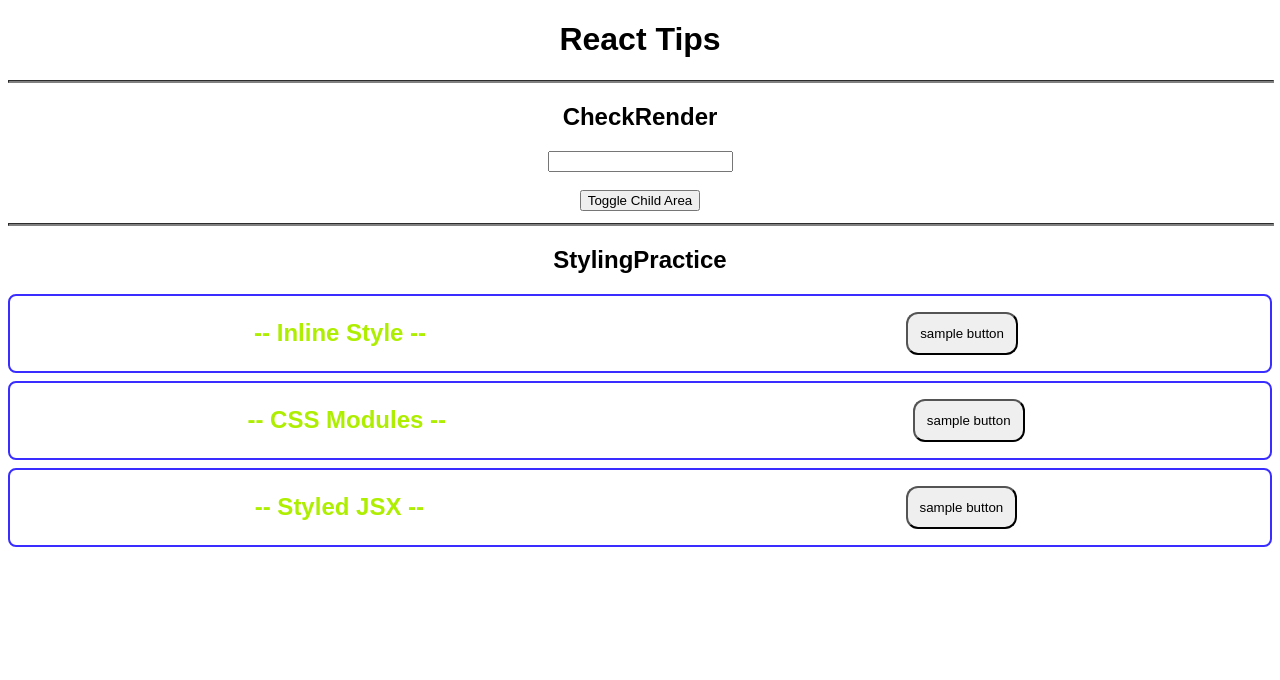
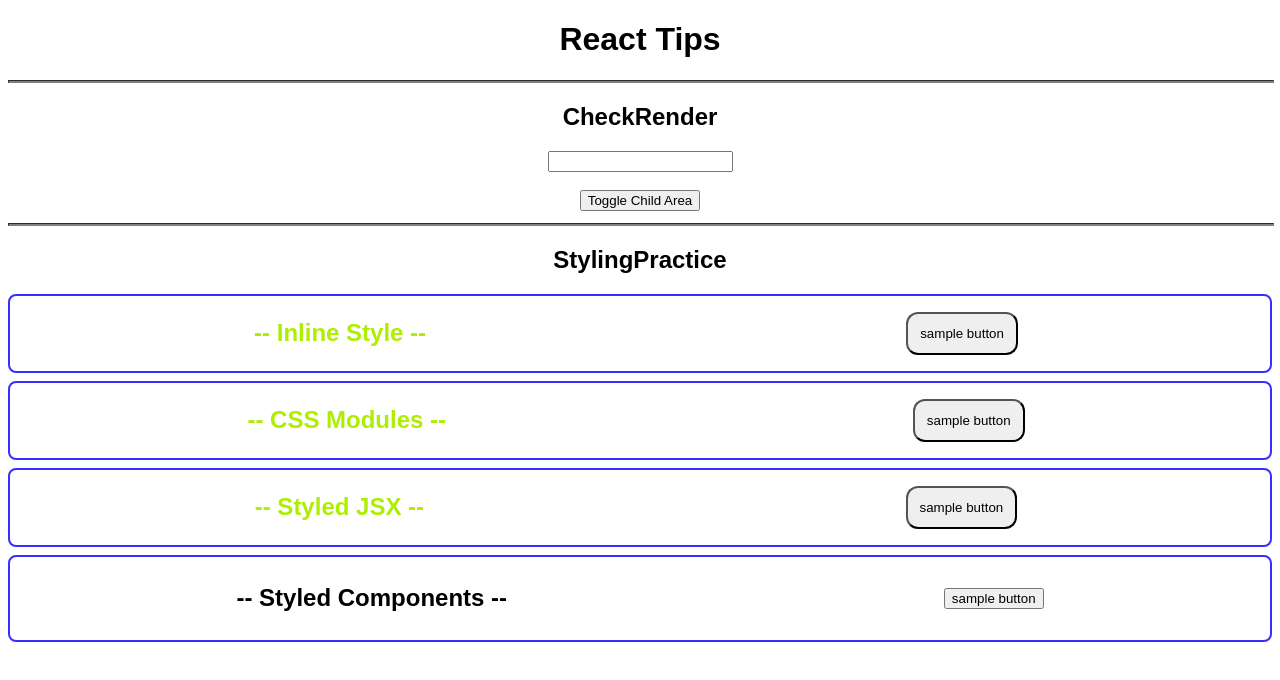
Before and after one commit to sota0121/codesandbox-react-tips, a React (Create React App) app: page / in a window 1280 px wide. Shown: the top 680 px of the page. Built offline with nearby package versions, Linux system fonts and the light colour scheme.

Commit message:
add styled-components basic

```diff
--- /dev/null
+++ b/src/components/StylingPractice/StyledComponents.jsx
@@ -0,0 +1,21 @@
+import React from "react";
+import styled from "styled-components";
+
+export const StyledComponents = (props) => {
+  return (
+    <Container>
+      <h2>-- Styled Components --</h2>
+      <button>sample button</button>
+    </Container>
+  );
+};
+
+const Container = styled.div`
+  border: solid 2px #392eff;
+  border-radius: 8px;
+  margin: 8px 0;
+  padding: 8px;
+  display: flex;
+  justify-content: space-around;
+  align-items: center;
+`;
--- a/src/components/StylingPractice/StylingPractice.jsx
+++ b/src/components/StylingPractice/StylingPractice.jsx
@@ -3,6 +3,7 @@
 import { InlineStyle } from "./InlineStyle";
 import { CssModules } from "./CssModules";
 import { StyledJsx } from "./StyledJsx";
+import { StyledComponents } from "./StyledComponents";
 
 export const StylingPractice = (props) => {
   return (
@@ -11,6 +12,7 @@
       <InlineStyle />
       <CssModules />
       <StyledJsx />
+      <StyledComponents />
     </>
   );
 };
```
